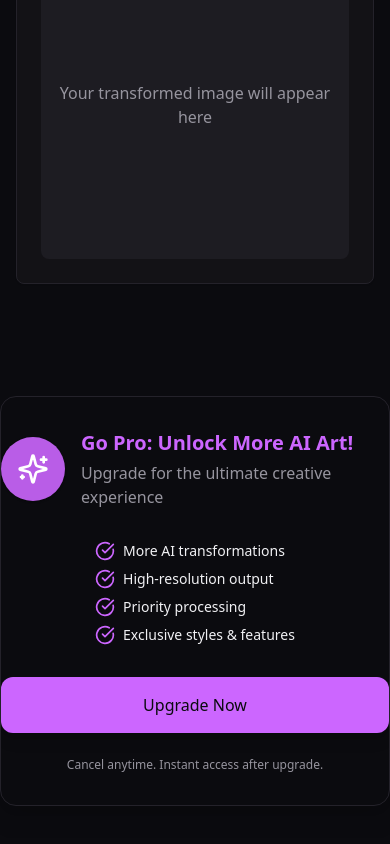
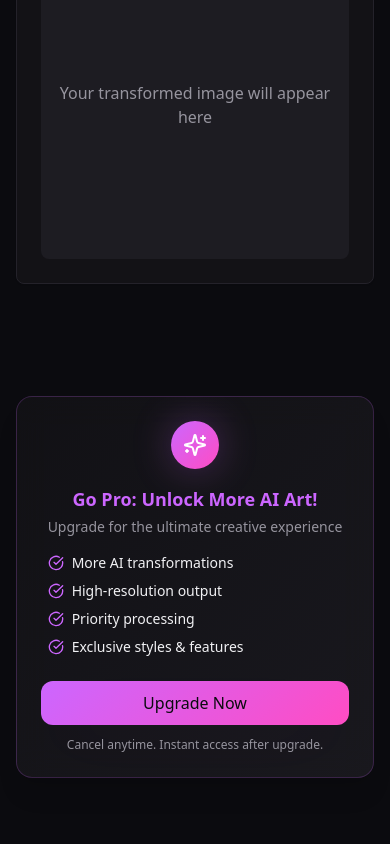
Before and after one commit to FECstudios/artifox-ai-stylizer, a React (Vite) app: page /ai-generation in a window 390 px wide. Shown: the part 1160-2004 px from the top of the page. Built offline with nearby package versions, Linux system fonts and the light colour scheme.

Commit message:
Fix: Improve AI generation page
- Improved the appearance of the upgrade banner on the AI generation page.
- Ensured the banner is responsive and does not overflow on mobile devices.

```diff
--- a/src/components/PricingSection.tsx
+++ b/src/components/PricingSection.tsx
@@ -9,7 +9,6 @@ import { useState } from "react";
 export const PricingSection = () => {
   const [authDialogOpen, setAuthDialogOpen] = useState(false);
   const [authRedirectTo, setAuthRedirectTo] = useState("/ai-generation");
-  const { openAuthDialog } = useAuth();
   const navigate = useNavigate();
   return (
     <section className="py-24 relative">
--- a/src/components/UpgradeBanner.tsx
+++ b/src/components/UpgradeBanner.tsx
@@ -4,35 +4,37 @@ import { Link } from "react-router-dom";
 
 export const UpgradeBanner = () => {
   return (
-    <div className="container mx-auto px-0 md:px-4 max-w-screen-lg py-8 overflow-x-hidden">
-      <div className="w-full max-w-3xl mx-auto rounded-2xl shadow-xl bg-background border border-border py-8 md:py-10 flex flex-col md:flex-row items-center gap-8 md:gap-12 overflow-x-hidden">
-        <div className="flex flex-col items-center md:items-start gap-4 flex-1">
-          <div className="flex items-center gap-4">
-            <div className="bg-primary/90 rounded-full p-4 flex items-center justify-center shadow">
-              <Sparkles className="w-8 h-8 text-white" />
+    <div className="w-full px-4 py-8">
+      <div className="max-w-4xl mx-auto rounded-2xl shadow-xl bg-gradient-card backdrop-blur-lg border border-primary/20 p-6 md:p-8 overflow-hidden">
+        <div className="flex flex-col lg:flex-row items-center gap-6 lg:gap-8">
+          <div className="flex flex-col items-center lg:items-start gap-4 flex-1 min-w-0">
+            <div className="flex flex-col sm:flex-row items-center gap-4 w-full">
+              <div className="bg-gradient-primary rounded-full p-3 flex items-center justify-center shadow-glow flex-shrink-0">
+                <Sparkles className="w-6 h-6 text-white" />
               </div>
-            <div>
-              <p className="font-extrabold text-xl md:text-2xl text-primary mb-1">Go Pro: Unlock More AI Art!</p>
-              <p className="text-base text-muted-foreground font-medium">Upgrade for the ultimate creative experience</p>
+              <div className="text-center sm:text-left">
+                <h3 className="font-extrabold text-lg md:text-xl text-primary mb-1">Go Pro: Unlock More AI Art!</h3>
+                <p className="text-sm md:text-base text-muted-foreground font-medium">Upgrade for the ultimate creative experience</p>
               </div>
             </div>
-          <ul className="mt-4 space-y-2 text-sm md:text-base text-foreground">
-            <li className="flex items-center gap-2"><CheckCircle className="w-5 h-5 text-primary" /> More AI transformations</li>
-            <li className="flex items-center gap-2"><CheckCircle className="w-5 h-5 text-primary" /> High-resolution output</li>
-            <li className="flex items-center gap-2"><CheckCircle className="w-5 h-5 text-primary" /> Priority processing</li>
-            <li className="flex items-center gap-2"><CheckCircle className="w-5 h-5 text-primary" /> Exclusive styles & features</li>
+            <ul className="grid grid-cols-1 sm:grid-cols-2 gap-2 text-sm md:text-base text-foreground w-full">
+              <li className="flex items-center gap-2"><CheckCircle className="w-4 h-4 text-primary flex-shrink-0" /> More AI transformations</li>
+              <li className="flex items-center gap-2"><CheckCircle className="w-4 h-4 text-primary flex-shrink-0" /> High-resolution output</li>
+              <li className="flex items-center gap-2"><CheckCircle className="w-4 h-4 text-primary flex-shrink-0" /> Priority processing</li>
+              <li className="flex items-center gap-2"><CheckCircle className="w-4 h-4 text-primary flex-shrink-0" /> Exclusive styles & features</li>
             </ul>
           </div>
-        <div className="flex flex-col items-center gap-4 flex-shrink-0 w-full md:w-auto">
+          <div className="flex flex-col items-center gap-3 flex-shrink-0 w-full sm:w-auto">
             <Button
               asChild
               variant="default"
-            size="xl"
-            className="w-full md:w-auto text-base md:text-lg px-8 py-4 shadow-lg rounded-xl"
+              size="lg"
+              className="w-full sm:w-auto text-base px-8 py-3 shadow-elegant rounded-xl bg-gradient-primary hover:shadow-glow transition-all duration-300 hover-scale"
             >
               <Link to="/upgrade-pro">Upgrade Now</Link>
             </Button>
-          <span className="text-xs text-muted-foreground mt-2 text-center">Cancel anytime. Instant access after upgrade.</span>
+            <span className="text-xs text-muted-foreground text-center">Cancel anytime. Instant access after upgrade.</span>
+          </div>
         </div>
       </div>
     </div>
```
Lines whose indentation alone changed are shown as unchanged.
